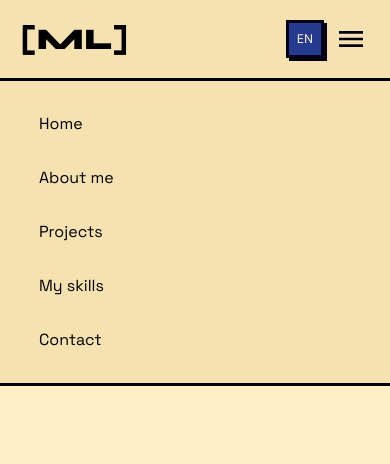
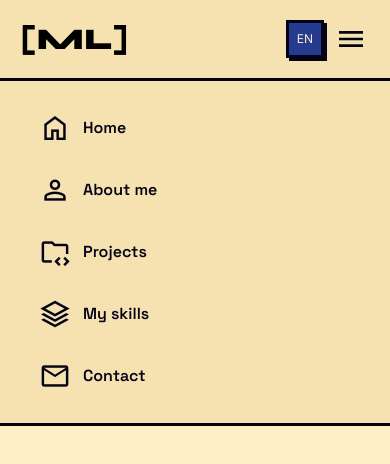
Before and after one commit to MartinLe01/portfolio, a React (Vite) app: page / in a window 390 px wide. Shown: the top 464 px of the page. Built offline with nearby package versions, Linux system fonts and the light colour scheme.

Commit message:
feat: add icons to navlink
- adjust navlink_ghost style to center items
- add link to google icons
-add icons to navlinks via google icons

```diff
--- a/index.html
+++ b/index.html
@@ -11,6 +11,10 @@
       href="https://fonts.googleapis.com/css2?family=Inter:ital,opsz,wght@0,14..32,100..900;1,14..32,100..900&family=Space+Grotesk:wght@300..700&family=Syne:wght@800&display=swap"
       rel="stylesheet"
     />
+    <link
+      rel="stylesheet"
+      href="https://fonts.googleapis.com/css2?family=Material+Symbols+Outlined:opsz,wght,FILL,GRAD@24,400,0,0&icon_names=home,person,folder_code,stacks,mail"
+    />
 
     <title>Chi Thanh Le</title>
   </head>
--- a/src/components/MobileHeader.tsx
+++ b/src/components/MobileHeader.tsx
@@ -4,12 +4,32 @@ import { LanguageSwitch } from './LanguageSwitch';
 import menu from '../assets/Hamburger_menu.svg';
 import { useState } from 'react';
 
-const linkTitles: string[] = [
-  'Home',
-  'About-me',
-  'Projects',
-  'My-skills',
-  'Contact',
+type navlinkInfo = {
+  title: string;
+  icon: string;
+};
+
+const navlinks: navlinkInfo[] = [
+  {
+    title: 'Home',
+    icon: 'home',
+  },
+  {
+    title: 'About-me',
+    icon: 'person',
+  },
+  {
+    title: 'Projects',
+    icon: 'folder_code',
+  },
+  {
+    title: 'My-skills',
+    icon: 'stacks',
+  },
+  {
+    title: 'Contact',
+    icon: 'mail',
+  },
 ];
 
 export function MobileHeader() {
@@ -32,14 +52,17 @@ export function MobileHeader() {
 
       <nav
         inert={!isOpen}
-        className={`bg-cream-tinted p-5 border-b-3 border-ink absolute left-0 right-0 top-full transition-transform duration-300 ease-out motion-reduce:transition-none ${isOpen ? 'translate-y-0' : '-translate-y-full'}`}
+        className={`text-ink bg-cream-tinted p-5 border-b-3 border-ink absolute left-0 right-0 top-full transition-transform duration-300 ease-out motion-reduce:transition-none ${isOpen ? 'translate-y-0' : '-translate-y-full'}`}
       >
-        <ul className="flex flex-col gap-2 w-full font-heading">
-          {linkTitles.map((item) => {
+        <ul className="flex flex-col gap-2 w-full font-heading font-semibold">
+          {navlinks.map((item) => {
             return (
-              <li key={item}>
+              <li key={item.title} className="flex items-center">
                 <ButtonLink variant="navlink_ghost">
-                  {item.replaceAll('-', ' ')}
+                  <span className="material-symbols-outlined text-[32px]!">
+                    {item.icon}
+                  </span>
+                  {item.title.replaceAll('-', ' ')}
                 </ButtonLink>
               </li>
             );
--- a/src/types.ts
+++ b/src/types.ts
@@ -14,7 +14,7 @@ export const variationStyles: Record<buttonVariation, string> = {
   navlink_primary:
     'bg-blueberry text-cream border-3 border-ink shadow-neo-sm px-4 py-2 w-full md:px-6 md:py-3 transition ease-in-out hover:-translate-x-0.5 hover:-translate-y-0.5 hover:shadow-neo-md active:translate-x-[3px] active:translate-y-[3px] active:shadow-none',
   navlink_ghost:
-    'bg-cream-tinted border-3 border-cream-tinted px-4 py-2 w-full md:px-6 md:py-3 transition ease-in-out hover:border-ink hover:-translate-x-0.5 hover:-translate-y-0.5 hover:shadow-ink hover:shadow-neo-md active:translate-x-0.5 active:translate-y-0.5 active:shadow-none',
+    'bg-cream-tinted border-3 border-cream-tinted px-4 py-2 w-full flex items-center gap-3 md:px-6 md:py-3 transition ease-in-out hover:border-ink hover:-translate-x-0.5 hover:-translate-y-0.5 hover:shadow-ink hover:shadow-neo-md active:translate-x-0.5 active:translate-y-0.5 active:shadow-none',
   icon: 'border-3 border-ink shadow-neo-sm shadow-ink bg-ink transition ease-in-out hover:-translate-x-0.5 hover:-translate-y-0.5 hover:shadow-neo-md active:translate-x-[3px] active:translate-y-[3px] active:shadow-none',
   icon_ghost:
     'bg-cream-tinted border-3 border-cream-tinted transition ease-in-out hover:border-ink hover:-translate-x-0.5 hover:-translate-y-0.5 hover:shadow-ink hover:shadow-neo-md active:translate-x-0.5 active:translate-y-0.5 active:shadow-none',
```
